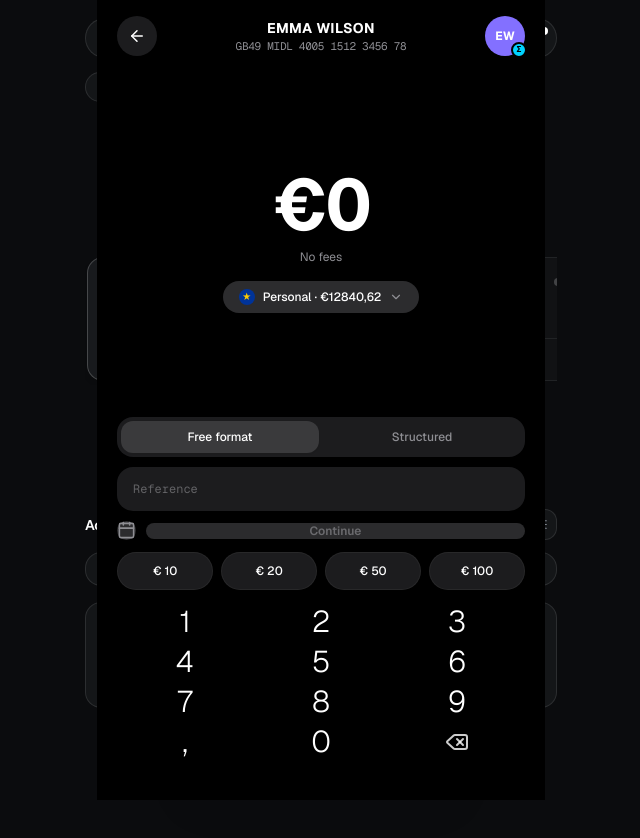
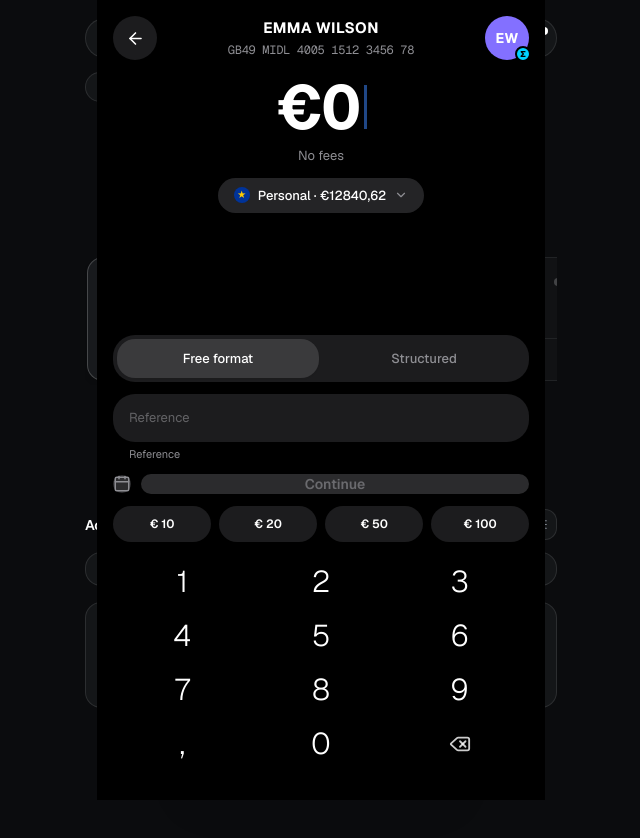
Before and after one commit to balsingh04535-star/aura-banking, a React (Vite) app: page / in a window 1280 px wide. Both pictures are taken after typing "Sample" into the empty fields and a click on the button "Send". Shown: the top 838 px of the page, without its empty margins (319-959 px from the left). Built offline with nearby package versions, Linux system fonts and the light colour scheme.

Commit message:
Pixel-perfect replica of payment transfer layout with blue cursor caret

```diff
--- a/src/components/payments/SendMoneyModal.tsx
+++ b/src/components/payments/SendMoneyModal.tsx
@@ -191,10 +191,10 @@ export const SendMoneyModal: React.FC = () => {
           animate={{ opacity: 1 }}
           exit={{ opacity: 0 }}
           transition={{ duration: 0.15 }}
-          className="fixed inset-0 z-50 bg-black text-white flex flex-col justify-between px-5 pt-3 pb-8 max-w-md mx-auto h-[100dvh] overflow-hidden select-none font-sans"
+          className="fixed inset-0 z-50 bg-[#000000] text-white flex flex-col justify-between px-4 pt-3 pb-6 max-w-sm sm:max-w-md mx-auto h-[100dvh] overflow-y-auto no-scrollbar select-none font-sans"
         >
-          {/* 1. TOP HEADER (Exact to reference) */}
-          <div className="flex items-center justify-between w-full pt-1 pb-1 shrink-0">
+          {/* HEADER (Exact to screenshot) */}
+          <div className="flex items-center justify-between w-full pt-1 shrink-0">
             <button
               onClick={() => {
                 triggerHaptic('light');
@@ -206,12 +206,12 @@ export const SendMoneyModal: React.FC = () => {
                   handleClose();
                 }
               }}
-              className="w-10 h-10 rounded-full bg-[#1c1c1e] text-white flex items-center justify-center active:bg-[#2c2c2e] transition-colors"
+              className="w-11 h-11 rounded-full bg-[#1c1c1e] text-white flex items-center justify-center active:bg-[#2c2c2e] transition-colors"
             >
-              <ArrowLeft size={18} />
+              <ArrowLeft size={19} />
             </button>
 
-            {/* Recipient Name & IBAN */}
+            {/* Recipient Details */}
             <div
               onClick={() => {
                 triggerHaptic('light');
@@ -219,15 +219,15 @@ export const SendMoneyModal: React.FC = () => {
               }}
               className="text-center cursor-pointer active:opacity-75 transition-opacity px-2"
             >
-              <h2 className="text-sm font-bold tracking-wide text-white uppercase truncate max-w-[210px]">
+              <h2 className="text-[15px] font-bold tracking-wide text-white uppercase truncate max-w-[210px]">
                 {selectedRecipient?.name || 'BALVINDER SINGH'}
               </h2>
-              <p className="text-[11px] text-[#8e8e93] font-mono tracking-tight truncate max-w-[210px]">
+              <p className="text-[12px] text-[#8e8e93] font-mono tracking-tight truncate max-w-[210px] mt-0.5">
                 {selectedRecipient?.iban || 'BE37 9676 3046 7428'}
               </p>
             </div>
 
-            {/* Recipient Avatar Circle with Blue Mini Badge */}
+            {/* Avatar Badge with Mini Cyan Tag */}
             <div
               onClick={() => {
                 triggerHaptic('light');
@@ -235,32 +235,32 @@ export const SendMoneyModal: React.FC = () => {
               }}
               className="relative cursor-pointer"
             >
-              <div className="w-10 h-10 rounded-full bg-[#8370ff] text-white font-bold text-xs flex items-center justify-center shadow-sm">
+              <div className="w-11 h-11 rounded-full bg-[#8370ff] text-white font-bold text-sm flex items-center justify-center shadow-sm">
                 {recipientInitials}
               </div>
               <div className="absolute -bottom-0.5 -right-0.5 w-4 h-4 rounded-full bg-[#00d2ff] border-2 border-black flex items-center justify-center">
-                <span className="text-[7px] font-extrabold text-black">Σ</span>
+                <span className="text-[8px] font-black text-black leading-none">Σ</span>
               </div>
             </div>
           </div>
 
-          {/* 2. MAIN WORKSPACE */}
-          <div className="flex-1 flex flex-col justify-between w-full min-h-0 overflow-hidden py-1">
+          {/* MAIN FLOW BODY */}
+          <div className="flex-1 flex flex-col justify-between w-full my-auto py-2">
             <AnimatePresence mode="wait">
-              {/* RECIPIENT SELECTOR VIEW */}
+              {/* RECIPIENT LIST SCREEN */}
               {step === 'recipient' && (
                 <motion.div
                   key="step-recipient"
                   initial={{ opacity: 0, y: 10 }}
                   animate={{ opacity: 1, y: 0 }}
                   exit={{ opacity: 0, y: -10 }}
-                  className="w-full h-full flex flex-col justify-between space-y-3 pt-2 overflow-y-auto no-scrollbar"
+                  className="w-full h-full flex flex-col justify-between space-y-3 pt-2"
                 >
                   {!isAddingCustom ? (
                     <div className="space-y-3">
                       <div className="relative">
                         <Search
-                          size={14}
+                          size={15}
                           className="absolute left-3.5 top-1/2 -translate-y-1/2 text-[#8e8e93]"
                         />
                         <input
@@ -274,7 +274,7 @@ export const SendMoneyModal: React.FC = () => {
 
                       <button
                         onClick={() => setIsAddingCustom(true)}
-                        className="w-full p-3 rounded-2xl bg-[#1c1c1e] text-xs font-medium text-white hover:bg-[#2c2c2e] transition-colors flex items-center justify-center gap-2"
+                        className="w-full p-3.5 rounded-2xl bg-[#1c1c1e] text-xs font-medium text-white hover:bg-[#2c2c2e] transition-colors flex items-center justify-center gap-2"
                       >
                         <UserPlus size={15} />
                         <span>Add New Beneficiary</span>
@@ -288,7 +288,7 @@ export const SendMoneyModal: React.FC = () => {
                           <div
                             key={ben.id}
                             onClick={() => handleSelectRecipient(ben)}
-                            className="p-3 rounded-2xl bg-[#1c1c1e] hover:bg-[#2c2c2e] flex items-center justify-between cursor-pointer transition-colors"
+                            className="p-3.5 rounded-2xl bg-[#1c1c1e] hover:bg-[#2c2c2e] flex items-center justify-between cursor-pointer transition-colors"
                           >
                             <div className="flex items-center gap-3">
                               <div className="w-10 h-10 rounded-full bg-[#2c2c2e] flex items-center justify-center font-bold text-xs text-white shrink-0">
@@ -358,7 +358,7 @@ export const SendMoneyModal: React.FC = () => {
                 </motion.div>
               )}
 
-              {/* EXACT AMOUNT TRANSFER LAYOUT */}
+              {/* EXACT AMOUNT SCREEN AS PER SCREENSHOT */}
               {step === 'amount' && selectedRecipient && (
                 <motion.div
                   key="step-amount"
@@ -367,27 +367,30 @@ export const SendMoneyModal: React.FC = () => {
                   exit={{ opacity: 0 }}
                   className="w-full h-full flex flex-col justify-between"
                 >
-                  {/* UPPER HERO SECTION */}
-                  <div className="flex-1 flex flex-col items-center justify-center py-2">
-                    <div className="text-6xl sm:text-7xl font-bold tracking-tight text-white tnum">
-                      €{amountStr}
+                  {/* AMOUNT HERO WITH BLUE CURSOR BAR */}
+                  <div className="flex flex-col items-center justify-center pt-2 pb-1">
+                    <div className="flex items-center justify-center text-[54px] sm:text-[62px] font-bold text-white tracking-tight leading-none tnum">
+                      <span>€{amountStr}</span>
+                      {/* Exact Blue Blinking Caret from Screenshot */}
+                      <span className="w-[3px] h-11 sm:h-13 bg-[#3b82f6] inline-block ml-1 animate-pulse" />
                     </div>
-                    <p className="text-xs text-[#8e8e93] mt-2 font-normal">
+                    <p className="text-[13px] text-[#8e8e93] font-normal mt-2">
                       No fees
                     </p>
 
                     {/* Source Account Capsule Pill */}
-                    <div className="relative mt-4">
+                    <div className="relative mt-3">
                       <button
                         onClick={() => {
                           triggerHaptic('light');
                           setIsAccountPickerOpen(!isAccountPickerOpen);
                         }}
-                        className="rounded-full bg-[#2c2c2e] hover:bg-[#3a3a3c] py-2 px-4 flex items-center gap-2 text-xs font-medium text-white transition-colors"
+                        className="rounded-full bg-[#242426] hover:bg-[#323236] py-2 px-4 flex items-center gap-2 text-[13px] font-medium text-white transition-colors"
                       >
-                        <span className="w-4 h-4 rounded-full bg-[#003399] flex items-center justify-center text-[9px] text-[#ffcc00] font-bold">
+                        {/* EU Star Circle */}
+                        <div className="w-4 h-4 rounded-full bg-[#003399] flex items-center justify-center text-[9px] text-[#ffcc00] font-bold">
                           ★
-                        </span>
+                        </div>
                         <span>
                           {currentSource.name.replace(' Account', '')} · €{currentSource.balance.toFixed(2).replace('.', ',')}
                         </span>
@@ -422,16 +425,16 @@ export const SendMoneyModal: React.FC = () => {
                     </div>
                   </div>
 
-                  {/* LOWER CONTROLS & KEYPAD SECTION */}
-                  <div className="w-full space-y-2.5 shrink-0">
-                    {/* Free format / Structured Tabs */}
-                    <div className="w-full rounded-2xl bg-[#1c1c1e] p-1 grid grid-cols-2 gap-1">
+                  {/* CONTROLS & KEYPAD (Exact layout) */}
+                  <div className="w-full space-y-3 shrink-0 pt-2">
+                    {/* Free format / Structured Toggle */}
+                    <div className="w-full rounded-[22px] bg-[#1c1c1e] p-1 grid grid-cols-2 gap-1">
                       <button
                         onClick={() => {
                           triggerHaptic('light');
                           setTransferType('free');
                         }}
-                        className={`py-2 rounded-xl text-xs font-medium text-center transition-all ${
+                        className={`py-2.5 rounded-[18px] text-[13px] font-medium text-center transition-all ${
                           transferType === 'free'
                             ? 'bg-[#3a3a3c] text-white shadow-sm'
                             : 'text-[#8e8e93] hover:text-white'
@@ -444,7 +447,7 @@ export const SendMoneyModal: React.FC = () => {
                           triggerHaptic('light');
                           setTransferType('structured');
                         }}
-                        className={`py-2 rounded-xl text-xs font-medium text-center transition-all ${
+                        className={`py-2.5 rounded-[18px] text-[13px] font-medium text-center transition-all ${
                           transferType === 'structured'
                             ? 'bg-[#3a3a3c] text-white shadow-sm'
                             : 'text-[#8e8e93] hover:text-white'
@@ -454,15 +457,18 @@ export const SendMoneyModal: React.FC = () => {
                       </button>
                     </div>
 
-                    {/* Reference Input Field */}
-                    <div className="w-full">
+                    {/* Reference Input */}
+                    <div>
                       <input
                         type="text"
                         value={reference}
                         onChange={(e) => setReference(e.target.value)}
                         placeholder={transferType === 'free' ? 'Reference' : '+++000/0000/00000+++'}
-                        className="w-full rounded-2xl bg-[#1c1c1e] px-4 py-3.5 text-xs text-white placeholder-[#636366] focus:outline-none focus:bg-[#252528] transition-colors font-mono"
+                        className="w-full rounded-[22px] bg-[#1c1c1e] px-4 py-3.5 text-[13px] text-white placeholder-[#636366] focus:outline-none focus:bg-[#242426] transition-colors"
                       />
+                      <span className="block text-[11px] text-[#8e8e93] px-4 mt-1 font-normal">
+                        Reference
+                      </span>
                     </div>
 
                     {/* Calendar & Continue Row */}
@@ -470,18 +476,18 @@ export const SendMoneyModal: React.FC = () => {
                       <button
                         onClick={() => {
                           triggerHaptic('light');
-                          showToast('Transfer scheduled for regular processing', 'info');
+                          showToast('Scheduled execution date enabled', 'info');
                         }}
-                        className="w-13 h-13 rounded-2xl bg-[#2c2c2e] hover:bg-[#3a3a3c] flex items-center justify-center text-[#8e8e93] hover:text-white shrink-0 transition-colors"
+                        className="w-13 h-13 rounded-[20px] bg-[#2c2c2e] hover:bg-[#3a3a3c] flex items-center justify-center text-[#8e8e93] hover:text-white shrink-0 transition-colors"
                         title="Schedule transfer"
                       >
-                        <Calendar size={19} />
+                        <Calendar size={18} />
                       </button>
 
                       <button
                         onClick={handleProceedToReview}
                         disabled={parsedAmount <= 0}
-                        className={`h-13 rounded-2xl flex-1 font-semibold text-xs flex items-center justify-center transition-all ${
+                        className={`h-13 rounded-[20px] flex-1 font-semibold text-sm flex items-center justify-center transition-all ${
                           parsedAmount > 0
                             ? 'bg-white text-black hover:bg-neutral-200 active:scale-[0.99]'
                             : 'bg-[#3a3a3c] text-[#8e8e93] cursor-not-allowed opacity-75'
@@ -491,30 +497,30 @@ export const SendMoneyModal: React.FC = () => {
                       </button>
                     </div>
 
-                    {/* Preset Amount Pills: €10, €20, €50, €100 */}
-                    <div className="w-full grid grid-cols-4 gap-2 pt-0.5">
+                    {/* Preset Amount Pills: € 10, € 20, € 50, € 100 */}
+                    <div className="w-full grid grid-cols-4 gap-2">
                       {[10, 20, 50, 100].map((val) => (
                         <button
                           key={val}
                           onClick={() => handlePresetAmount(val)}
-                          className="py-2.5 rounded-full bg-[#1c1c1e] hover:bg-[#2c2c2e] active:scale-95 text-xs font-medium text-white text-center transition-all border border-white/5"
+                          className="py-2.5 rounded-full bg-[#1c1c1e] hover:bg-[#2c2c2e] active:scale-95 text-xs font-semibold text-white text-center transition-all"
                         >
                           € {val}
                         </button>
                       ))}
                     </div>
 
-                    {/* Keypad Grid (Clean Minimalist Full-Width) */}
-                    <div className="w-full grid grid-cols-3 gap-y-1 pt-1 pb-1">
+                    {/* Borderless Numeric Keypad */}
+                    <div className="w-full grid grid-cols-3 gap-y-1.5 pt-1">
                       {['1', '2', '3', '4', '5', '6', '7', '8', '9', ',', '0', 'backspace'].map(
                         (key) => (
                           <button
                             key={key}
                             onClick={() => handleKeypadPress(key)}
-                            className="h-13 text-3xl font-light text-white flex items-center justify-center active:scale-90 transition-transform select-none"
+                            className="h-12 text-3xl font-light text-white flex items-center justify-center active:scale-90 transition-transform select-none"
                           >
                             {key === 'backspace' ? (
-                              <Delete size={24} className="text-white/80" />
+                              <Delete size={22} className="text-white/80" />
                             ) : (
                               key
                             )}
```
